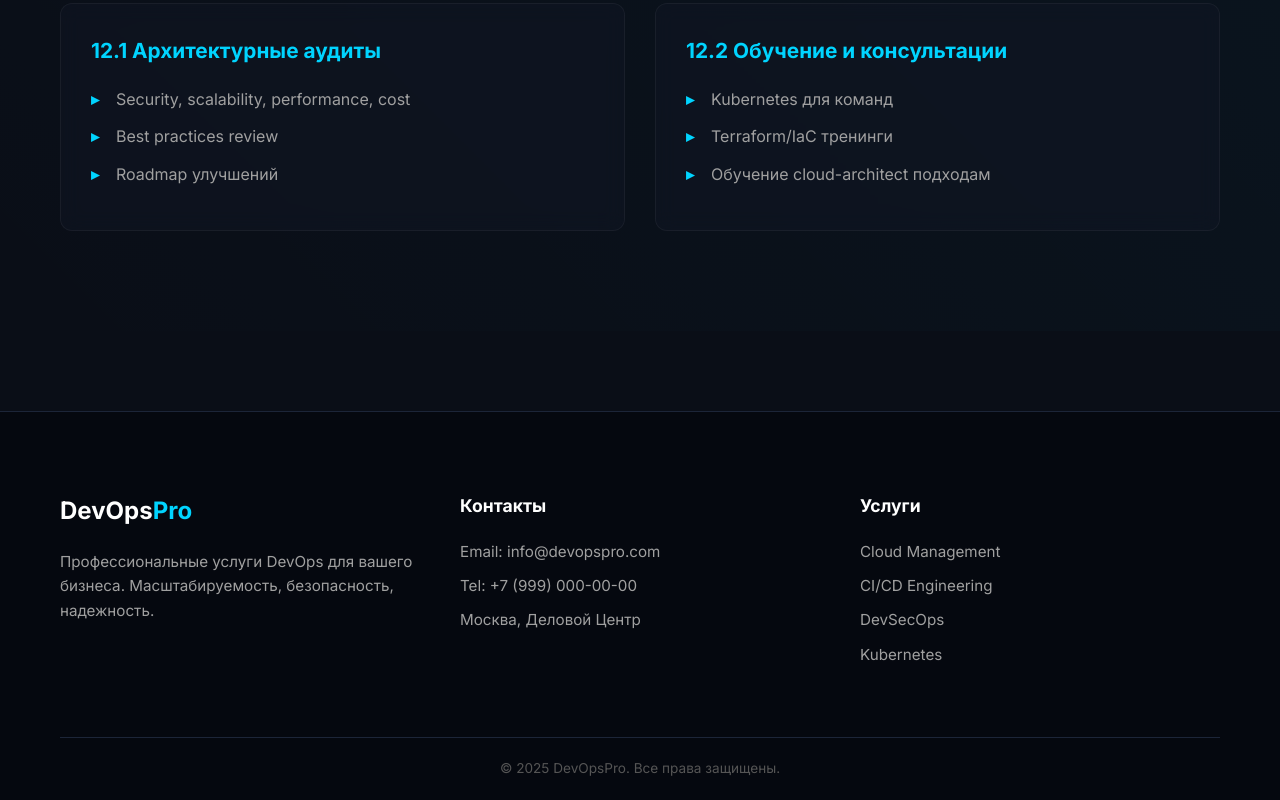
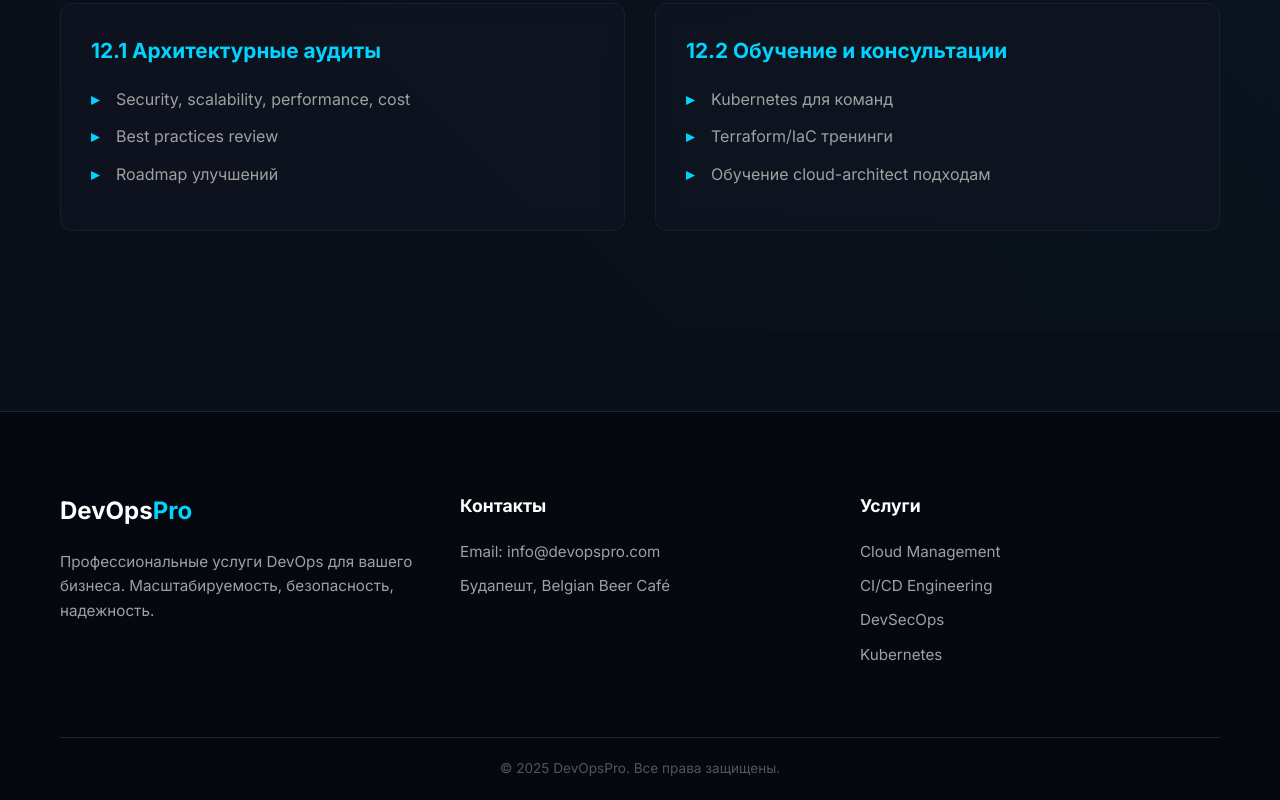
Before and after one commit to oy4cei/devopsTELD, a React (Vite) app: page / in a window 1280 px wide. Shown: the part 8663-9463 px from the top of the page. Built offline with nearby package versions, Linux system fonts and the light colour scheme.

Commit message:
Update contact info: remove phone, change location to Budapest

```diff
--- a/src/components/Footer.jsx
+++ b/src/components/Footer.jsx
@@ -13,8 +13,7 @@ const Footer = () => {
                     <div className="footer-col">
                         <h4>Контакты</h4>
                         <p>Email: info@devopspro.com</p>
-                        <p>Tel: +7 (999) 000-00-00</p>
-                        <p>Москва, Деловой Центр</p>
+                        <p>Будапешт, Belgian Beer Café</p>
                     </div>
                     <div className="footer-col">
                         <h4>Услуги</h4>
```
